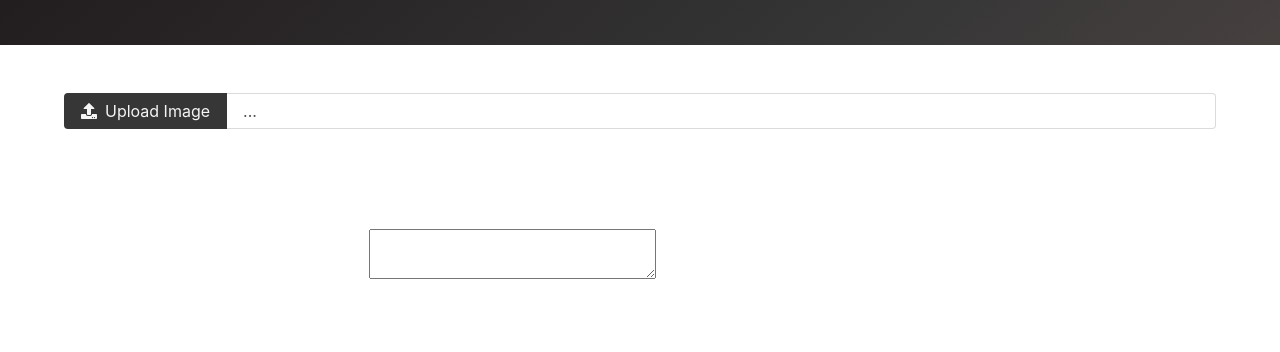
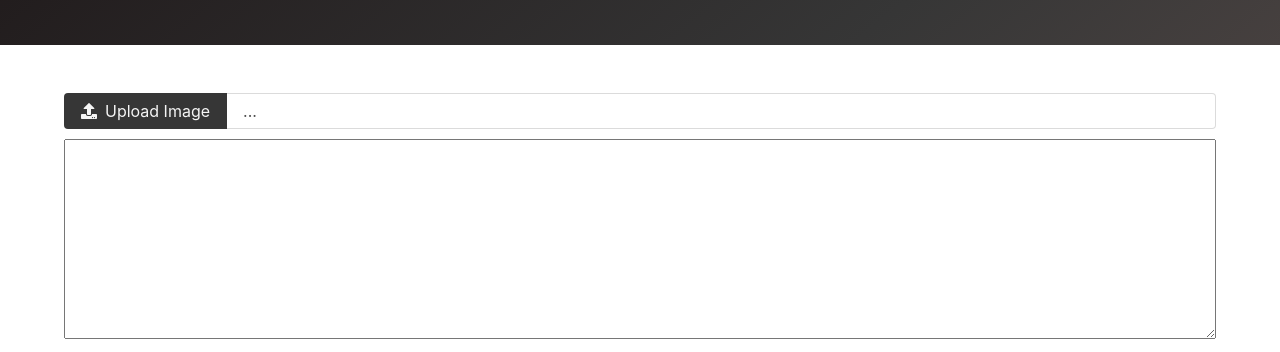
Before and after one commit to JinayJain/pic2graph, a plain HTML site: page index.html in a window 1280 px wide. Shown: the part 112-464 px from the top of the page. Drawn offline with nearby package versions, Linux system fonts and the light colour scheme.

Commit message:
Update page layout

```diff
--- a/index.html
+++ b/index.html
@@ -6,6 +6,7 @@
     <meta name="viewport" content="width=device-width" />
     <title>Pic2Graph</title>
     <link rel="stylesheet" href="https://cdnjs.cloudflare.com/ajax/libs/bulma/0.7.4/css/bulma.min.css" />
+    <link rel="stylesheet" href="styles.css">
     <script defer src="https://use.fontawesome.com/releases/v5.3.1/js/all.js"></script>
     <script src="app.js"></script>
 </head>
@@ -44,9 +45,8 @@
             </div>
         </div>
         <div class="container">
+            <textarea id="output"></textarea>
             <canvas id="cnvs"></canvas>
-
-            <textarea name="" id="output" cols="30" rows="3"></textarea>
         </div>
     </section>
 
--- /dev/null
+++ b/styles.css
@@ -0,0 +1,5 @@
+#output {
+    width: 100%;
+    height: 200px;
+    margin: 10px 0;
+}
```
